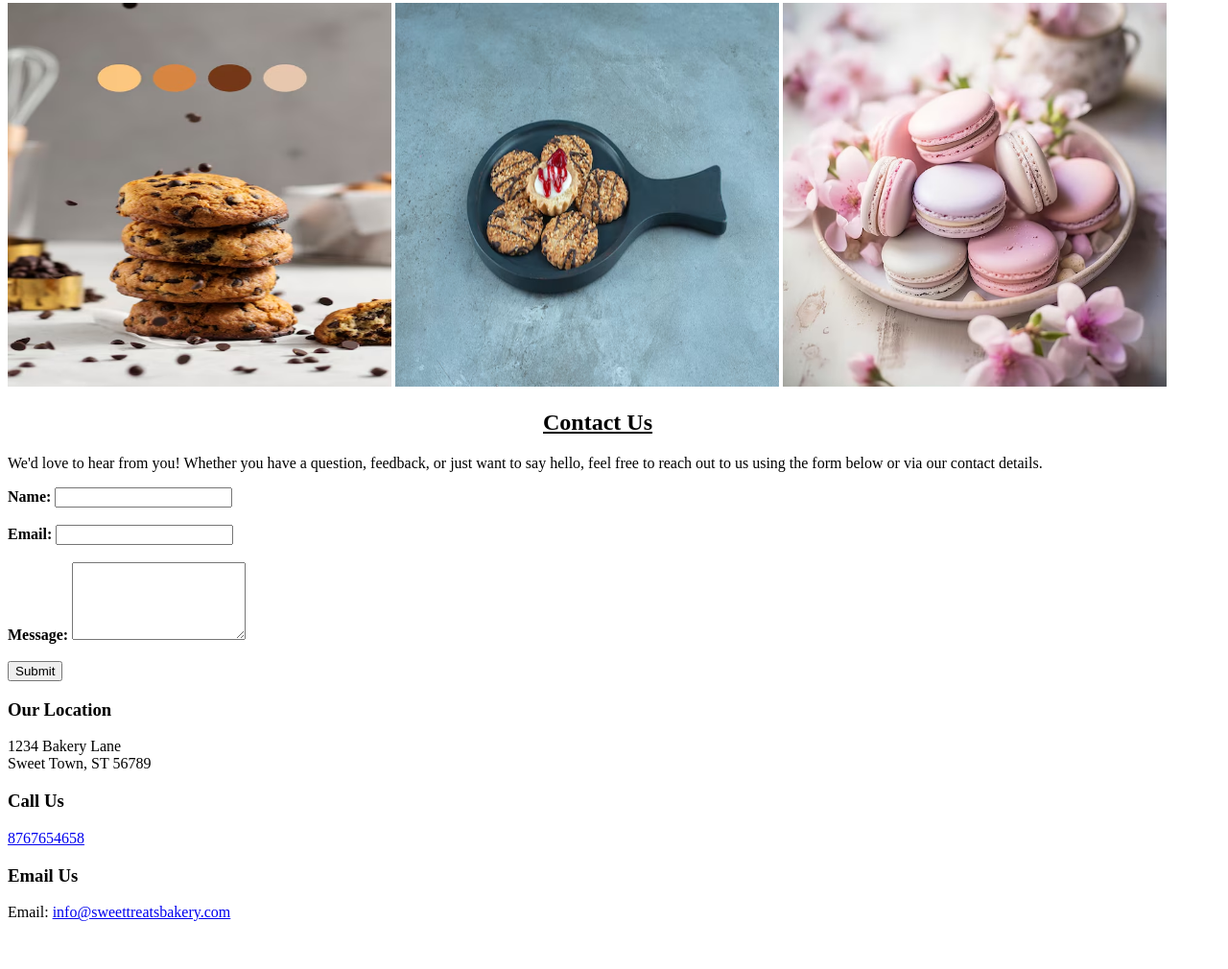
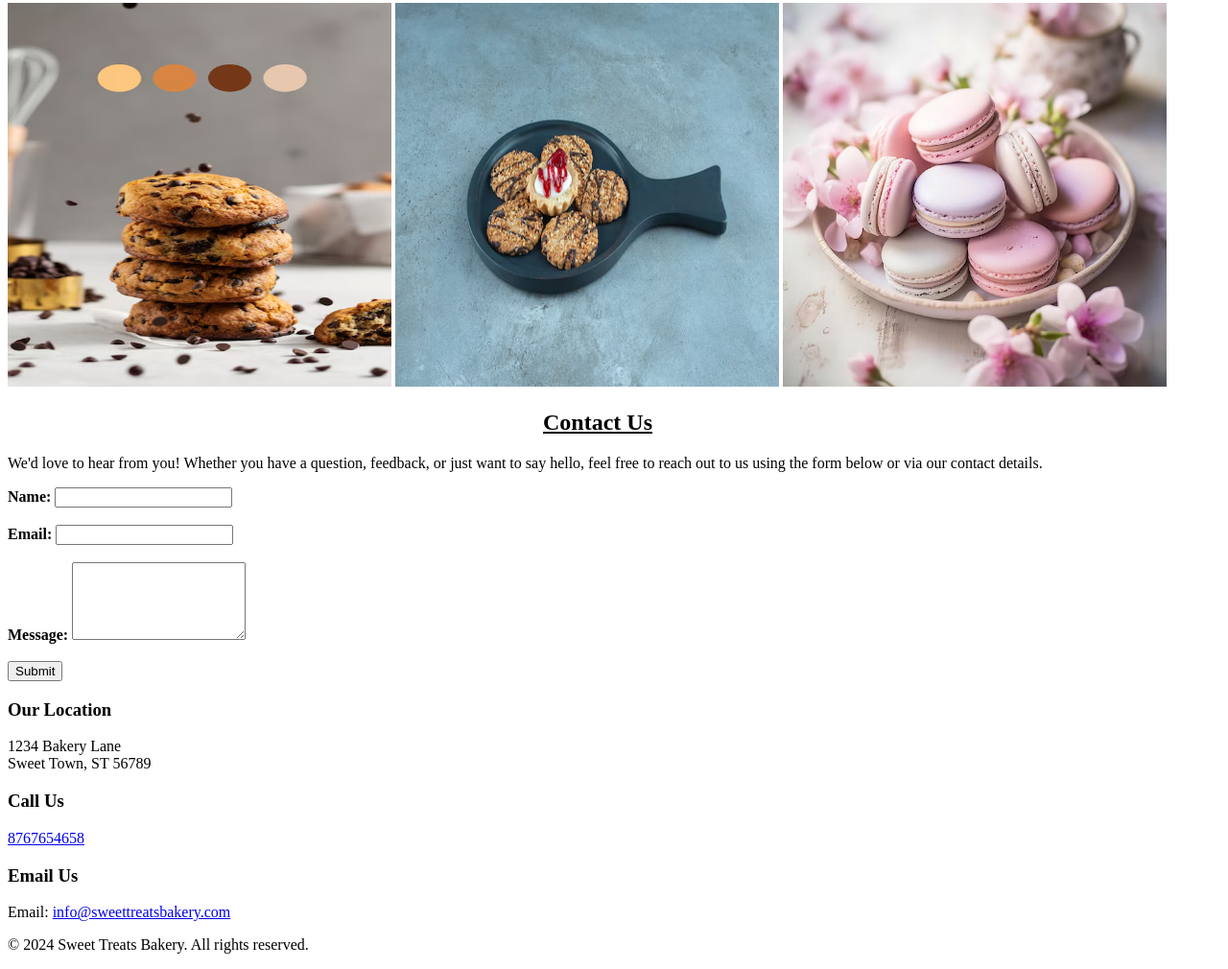
Before and after one commit to nidhiambatkar026/Assignment_14, a plain HTML site: page index.html in a window 1280 px wide. Shown: the part 2663-3673 px from the top of the page at 96% size. Before the commit the page ends 3639 px from the top, so only its background shows below. Drawn offline with Linux system fonts and the light colour scheme.

Commit message:
footer added

```diff
--- a/index.html
+++ b/index.html
@@ -108,7 +108,9 @@
 
     </form>
 
-
+    <footer>
+        <p>&copy; 2024 Sweet Treats Bakery. All rights reserved.</p>
+    </footer>
 
 </body>
 
```
